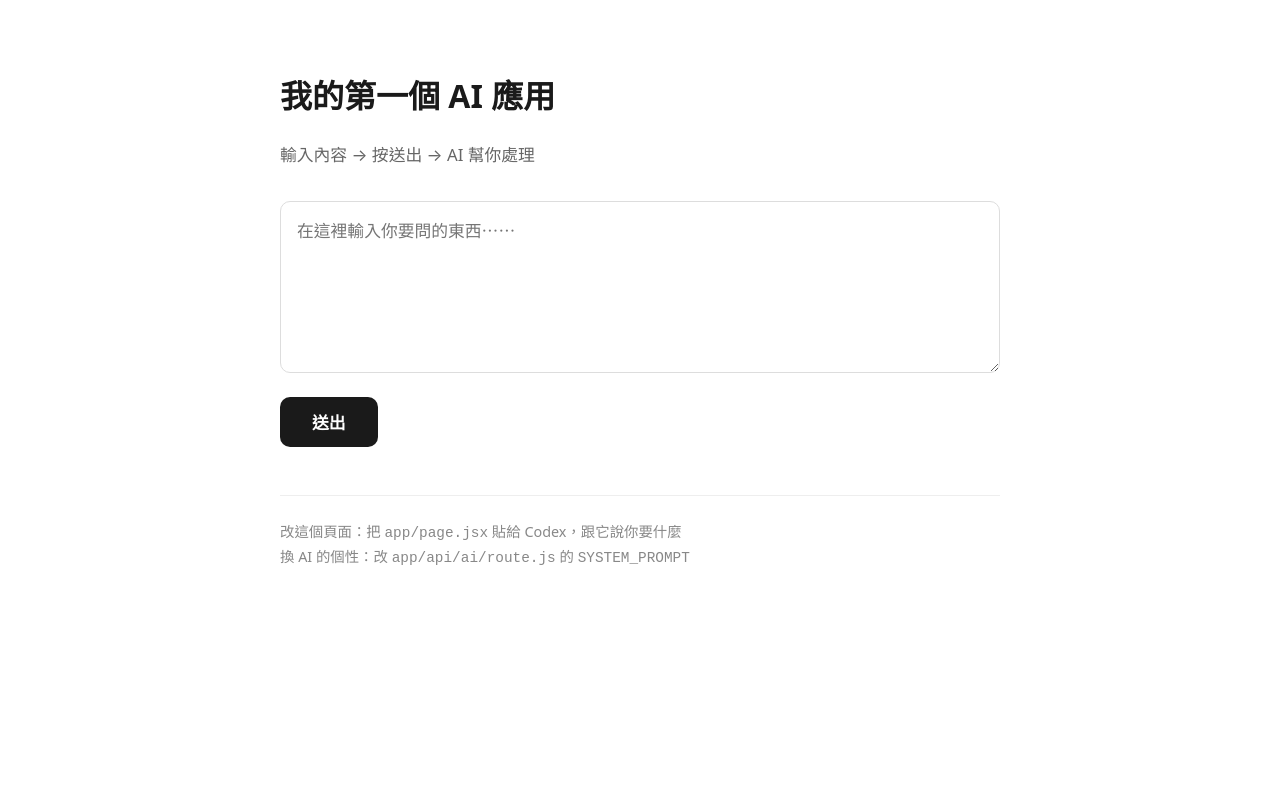
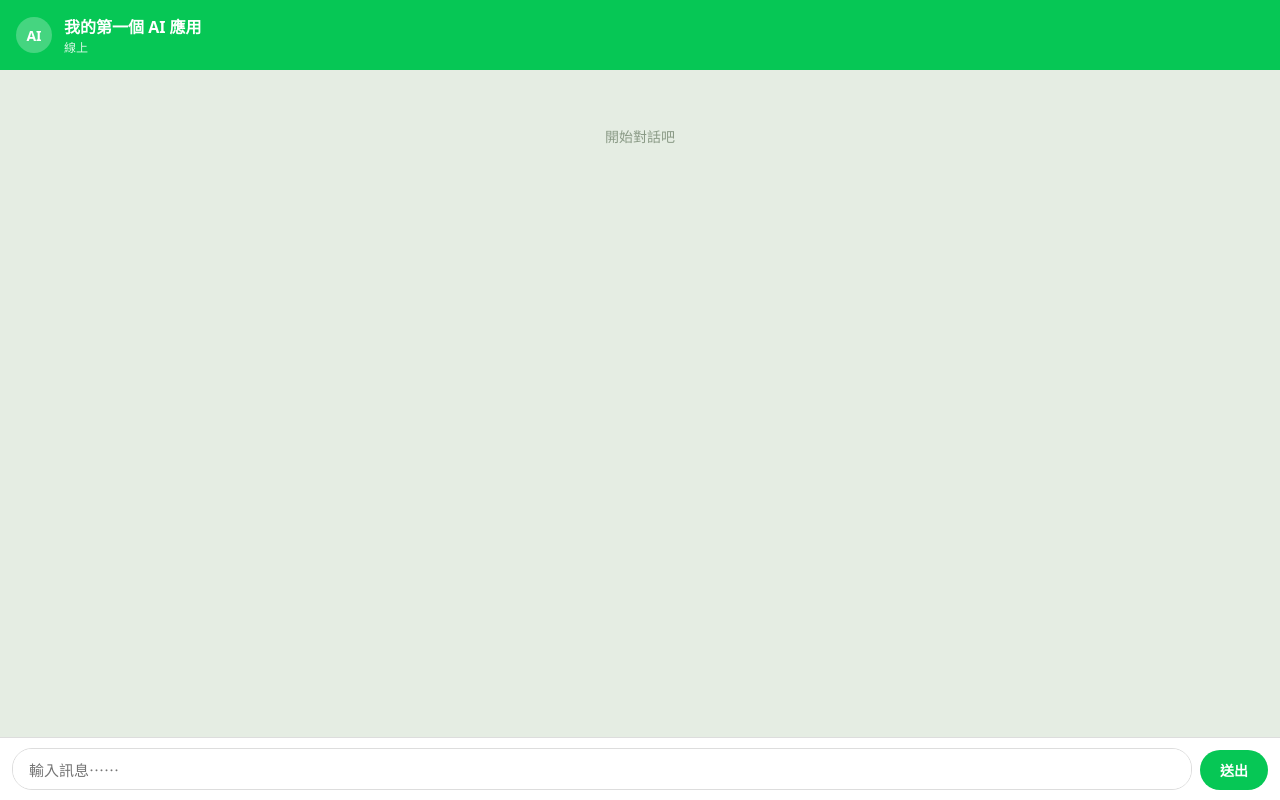
Before and after one commit to aaron20010920/unext-ai-dev-workshop, a Next.js app in the folder starter-kit/: page / in a window 1280 px wide. Built offline with nearby package versions, Linux system fonts and the light colour scheme.

Commit message:
Update page.jsx

```diff
--- a/starter-kit/app/page.jsx
+++ b/starter-kit/app/page.jsx
@@ -1,38 +1,54 @@
 'use client';
 
-// 這是你的網站首頁
+// 這是你的網站首頁 —— 現在改成 LINE 風格的多輪聊天介面
 //
-// 它現在長得很樸素，那是刻意的 —— 你要把它改成「你的那個應用」
-// 改法：把這整個檔案貼給 Codex，跟它說你要做什麼（見 repo 根目錄的 SPEC-TEMPLATE.md）
+// 跟之前「一次問答」的差別：現在會記住整個對話紀錄（messages 陣列），
+// 每次送出都把整段歷史一起送給 AI，所以你可以一直追問下去
 
-import { useState } from 'react';
+import { useState, useRef, useEffect } from 'react';
 
-// 👇 改這兩行就換了一個應用（先改這裡，再改介面）
-// AI 的人格不在這裡 —— 它在 app/api/ai/route.js 的 SYSTEM_PROMPT（伺服器端）
+// 👇 改這兩行就換了一個應用
 const APP_TITLE = '我的第一個 AI 應用';
-const PLACEHOLDER = '在這裡輸入你要問的東西⋯⋯';
+const PLACEHOLDER = '輸入訊息⋯⋯';
+
+// LINE 風格配色
+const LINE_GREEN = '#06C755';
+const BG = '#e5ede3';
 
 export default function Home() {
+  const [messages, setMessages] = useState([]); // [{ role: 'user' | 'assistant', content: string }]
   const [input, setInput] = useState('');
-  const [output, setOutput] = useState('');
   const [loading, setLoading] = useState(false);
   const [error, setError] = useState('');
+  const bottomRef = useRef(null);
+
+  useEffect(() => {
+    bottomRef.current?.scrollIntoView({ behavior: 'smooth' });
+  }, [messages, loading]);
 
   async function handleSubmit(e) {
     e.preventDefault();
+    const text = input.trim();
+    if (!text || loading) return;
+
+    const nextMessages = [...messages, { role: 'user', content: text }];
+    setMessages(nextMessages);
+    setInput('');
+    setError('');
     setLoading(true);
-    setError('');
-    setOutput('');
 
     try {
       const res = await fetch('/api/ai', {
         method: 'POST',
         headers: { 'Content-Type': 'application/json' },
-        body: JSON.stringify({ input }),
+        body: JSON.stringify({ messages: nextMessages }),
       });
       const data = await res.json();
-      if (data.error) setError(data.error);
-      else setOutput(data.output);
+      if (data.error) {
+        setError(data.error);
+      } else {
+        setMessages((prev) => [...prev, { role: 'assistant', content: data.output }]);
+      }
     } catch (err) {
       setError(`送出失敗：${err.message}`);
     } finally {
@@ -41,107 +57,199 @@ export default function Home() {
   }
 
   return (
-    <main style={S.main}>
-      <h1 style={S.h1}>{APP_TITLE}</h1>
-      <p style={S.sub}>輸入內容 → 按送出 → AI 幫你處理</p>
+    <div style={S.page}>
+      <header style={S.header}>
+        <div style={S.headerAvatar}>AI</div>
+        <div>
+          <div style={S.headerTitle}>{APP_TITLE}</div>
+          <div style={S.headerSub}>{loading ? '正在輸入⋯⋯' : '線上'}</div>
+        </div>
+      </header>
 
-      <form onSubmit={handleSubmit}>
+      <main style={S.chatArea}>
+        {messages.length === 0 && (
+          <div style={S.emptyHint}>開始對話吧</div>
+        )}
+
+        {messages.map((m, i) => (
+          <div
+            key={i}
+            style={{
+              ...S.bubbleRow,
+              justifyContent: m.role === 'user' ? 'flex-end' : 'flex-start',
+            }}
+          >
+            <div
+              style={{
+                ...S.bubble,
+                ...(m.role === 'user' ? S.bubbleUser : S.bubbleAI),
+              }}
+            >
+              {m.content}
+            </div>
+          </div>
+        ))}
+
+        {loading && (
+          <div style={{ ...S.bubbleRow, justifyContent: 'flex-start' }}>
+            <div style={{ ...S.bubble, ...S.bubbleAI, ...S.typing }}>
+              <span style={S.dot} />
+              <span style={{ ...S.dot, animationDelay: '0.15s' }} />
+              <span style={{ ...S.dot, animationDelay: '0.3s' }} />
+            </div>
+          </div>
+        )}
+
+        {error && (
+          <div style={S.error}>
+            <strong>出錯了：</strong> {error}
+          </div>
+        )}
+
+        <div ref={bottomRef} />
+      </main>
+
+      <form onSubmit={handleSubmit} style={S.inputBar}>
         <textarea
           value={input}
           onChange={(e) => setInput(e.target.value)}
+          onKeyDown={(e) => {
+            if (e.key === 'Enter' && !e.shiftKey) {
+              e.preventDefault();
+              handleSubmit(e);
+            }
+          }}
           placeholder={PLACEHOLDER}
-          rows={6}
+          rows={1}
           style={S.textarea}
         />
-        <button type="submit" disabled={loading || !input.trim()} style={S.button}>
-          {loading ? 'AI 正在想⋯⋯' : '送出'}
+        <button type="submit" disabled={loading || !input.trim()} style={S.sendButton}>
+          送出
         </button>
       </form>
 
-      {error && (
-        <div style={S.error}>
-          <strong>出錯了：</strong> {error}
-          <div style={S.errorHint}>看 repo 的 docs/03-troubleshooting.md，裡面有每一種錯誤怎麼修</div>
-        </div>
-      )}
-
-      {output && (
-        <section style={S.result}>
-          <div style={S.resultLabel}>AI 的回覆</div>
-          <div style={S.resultBody}>{output}</div>
-        </section>
-      )}
-
-      <footer style={S.footer}>
-        改這個頁面：把 <code>app/page.jsx</code> 貼給 Codex，跟它說你要什麼
-        <br />
-        換 AI 的個性：改 <code>app/api/ai/route.js</code> 的 <code>SYSTEM_PROMPT</code>
-      </footer>
-    </main>
+      <style>{`
+        @keyframes bounce {
+          0%, 60%, 100% { transform: translateY(0); opacity: 0.4; }
+          30% { transform: translateY(-4px); opacity: 1; }
+        }
+      `}</style>
+    </div>
   );
 }
 
-// 樣式集中放這裡，改配色只改這一塊
 const S = {
-  main: {
-    maxWidth: 720,
-    margin: '0 auto',
-    padding: '3rem 1.5rem 5rem',
+  page: {
+    display: 'flex',
+    flexDirection: 'column',
+    height: '100dvh',
+    background: BG,
     fontFamily: 'system-ui, -apple-system, "Noto Sans TC", sans-serif',
+  },
+  header: {
+    display: 'flex',
+    alignItems: 'center',
+    gap: 12,
+    padding: '14px 16px',
+    background: LINE_GREEN,
+    color: '#fff',
+    flexShrink: 0,
+  },
+  headerAvatar: {
+    width: 36,
+    height: 36,
+    borderRadius: '50%',
+    background: 'rgba(255,255,255,0.25)',
+    display: 'flex',
+    alignItems: 'center',
+    justifyContent: 'center',
+    fontWeight: 700,
+    fontSize: 14,
+  },
+  headerTitle: { fontWeight: 700, fontSize: 16 },
+  headerSub: { fontSize: 12, opacity: 0.85 },
+  chatArea: {
+    flex: 1,
+    overflowY: 'auto',
+    padding: '16px 12px',
+    display: 'flex',
+    flexDirection: 'column',
+    gap: 8,
+  },
+  emptyHint: {
+    textAlign: 'center',
+    color: '#8a9a86',
+    marginTop: 40,
+    fontSize: 14,
+  },
+  bubbleRow: { display: 'flex' },
+  bubble: {
+    maxWidth: '75%',
+    padding: '10px 14px',
+    fontSize: 15,
+    lineHeight: 1.5,
+    whiteSpace: 'pre-wrap',
+    wordBreak: 'break-word',
+    boxShadow: '0 1px 1px rgba(0,0,0,0.06)',
+  },
+  bubbleUser: {
+    background: LINE_GREEN,
+    color: '#fff',
+    borderRadius: '16px 16px 4px 16px',
+  },
+  bubbleAI: {
+    background: '#fff',
     color: '#1a1a1a',
-    lineHeight: 1.7,
+    borderRadius: '16px 16px 16px 4px',
   },
-  h1: { fontSize: '2rem', marginBottom: '0.5rem' },
-  sub: { color: '#666', marginBottom: '2rem', fontSize: '1.05rem' },
-  textarea: {
-    width: '100%',
-    padding: '1rem',
-    fontSize: '1.05rem',
-    fontFamily: 'inherit',
-    border: '1px solid #ddd',
-    borderRadius: 10,
-    resize: 'vertical',
-    boxSizing: 'border-box',
-  },
-  button: {
-    marginTop: '1rem',
-    padding: '0.8rem 2rem',
-    fontSize: '1.05rem',
-    fontWeight: 600,
-    color: '#fff',
-    background: '#1a1a1a',
-    border: 'none',
-    borderRadius: 10,
-    cursor: 'pointer',
+  typing: { display: 'flex', gap: 4, padding: '14px 16px' },
+  dot: {
+    width: 6,
+    height: 6,
+    borderRadius: '50%',
+    background: '#aaa',
+    display: 'inline-block',
+    animation: 'bounce 1s infinite',
   },
   error: {
-    marginTop: '1.5rem',
-    padding: '1rem 1.2rem',
+    alignSelf: 'center',
+    marginTop: 8,
+    padding: '8px 14px',
     background: '#fff5f5',
     border: '1px solid #ffd0d0',
     borderRadius: 10,
-    fontSize: '0.98rem',
+    fontSize: 13,
+    color: '#a33',
   },
-  errorHint: { marginTop: '0.5rem', color: '#888', fontSize: '0.9rem' },
-  result: {
-    marginTop: '2rem',
-    padding: '1.2rem 1.4rem',
-    background: '#fafaf8',
-    border: '1px solid #eee',
-    borderRadius: 12,
+  inputBar: {
+    display: 'flex',
+    alignItems: 'flex-end',
+    gap: 8,
+    padding: '10px 12px',
+    background: '#fff',
+    borderTop: '1px solid #ddd',
+    flexShrink: 0,
   },
-  resultLabel: {
-    fontSize: '0.85rem',
-    color: '#888',
-    marginBottom: '0.6rem',
-    letterSpacing: '0.05em',
+  textarea: {
+    flex: 1,
+    resize: 'none',
+    border: '1px solid #ddd',
+    borderRadius: 20,
+    padding: '10px 16px',
+    fontSize: 15,
+    fontFamily: 'inherit',
+    maxHeight: 120,
+    outline: 'none',
   },
-  resultBody: { whiteSpace: 'pre-wrap', fontSize: '1.05rem' },
-  footer: {
-    marginTop: '3rem',
-    paddingTop: '1.5rem',
-    borderTop: '1px solid #eee',
-    color: '#888',
-    fontSize: '0.9rem',
+  sendButton: {
+    padding: '10px 20px',
+    fontSize: 14,
+    fontWeight: 600,
+    color: '#fff',
+    background: LINE_GREEN,
+    border: 'none',
+    borderRadius: 20,
+    cursor: 'pointer',
+    flexShrink: 0,
   },
 };
```
